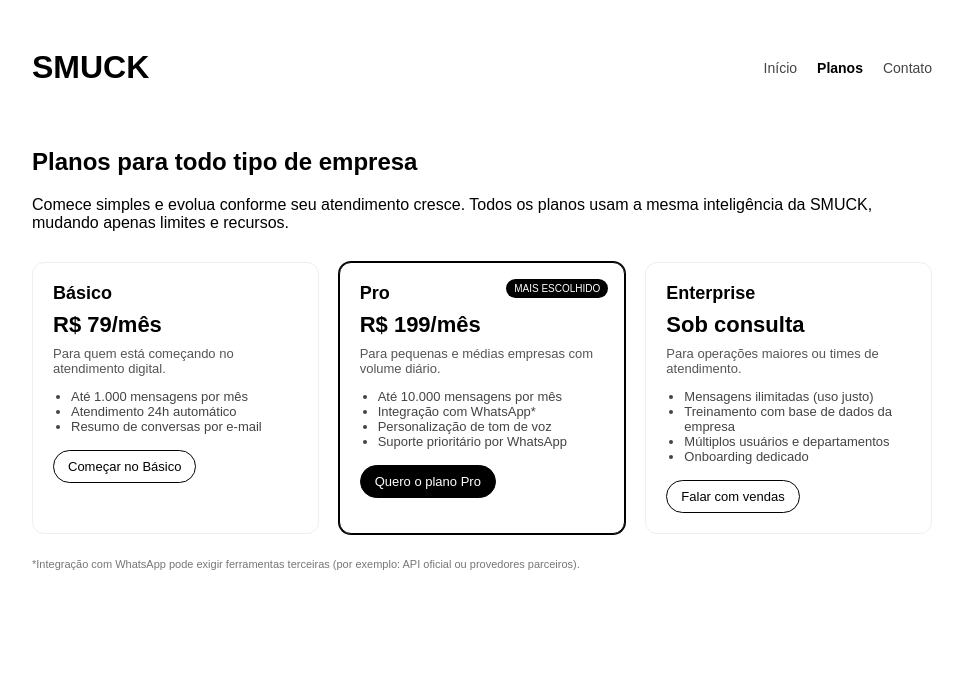
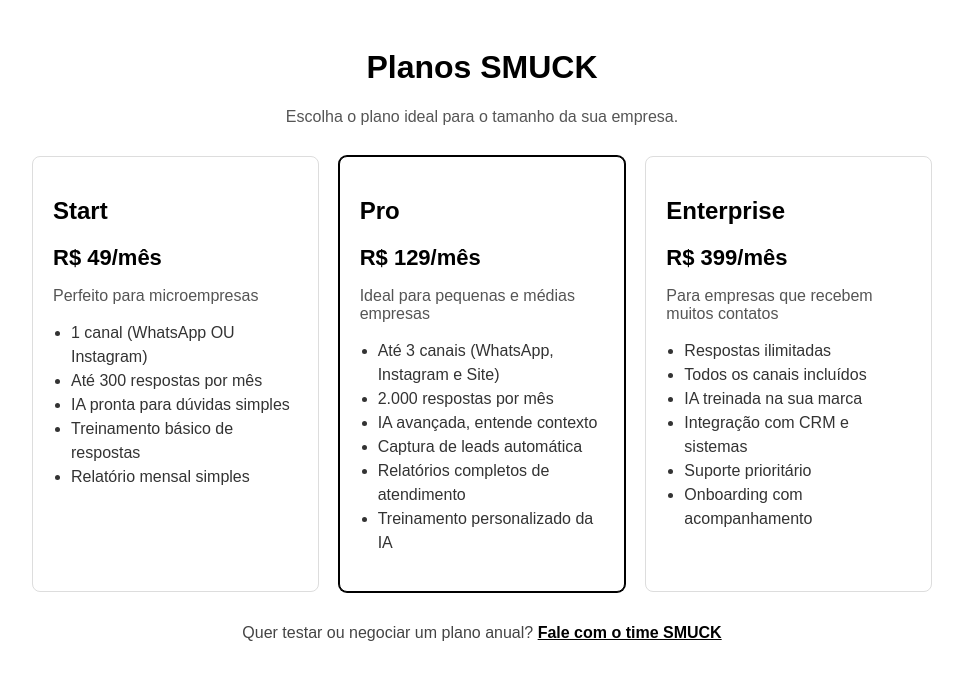
Before and after one commit to SMUCKcyr/SMUCK, a Next.js app: page /pricing in a window 1280 px wide. Shown: the top 680 px of the page, without its empty margins (158-1121 px from the left). Built offline with nearby package versions, Linux system fonts and the light colour scheme.

Commit message:
Update pricing.jsx

```diff
--- a/pages/pricing.jsx
+++ b/pages/pricing.jsx
@@ -2,69 +2,66 @@
   return (
     <div style={styles.container}>
       <header style={styles.header}>
-        <h1>SMUCK</h1>
-        <nav>
-          <a href="/" style={styles.link}>Início</a>
-          <a href="/pricing" style={styles.linkActive}>Planos</a>
-          <a href="/contact" style={styles.link}>Contato</a>
-        </nav>
+        <h1>Planos SMUCK</h1>
+        <p style={styles.subtitle}>
+          Escolha o plano ideal para o tamanho da sua empresa.
+        </p>
       </header>
 
-      <main>
-        <section style={styles.hero}>
-          <h2>Planos para todo tipo de empresa</h2>
-          <p>
-            Comece simples e evolua conforme seu atendimento cresce. Todos os planos
-            usam a mesma inteligência da SMUCK, mudando apenas limites e recursos.
-          </p>
+      <main style={styles.grid}>
+        {/* Plano Start */}
+        <section style={styles.card}>
+          <h2>Start</h2>
+          <p style={styles.price}>R$ 49/mês</p>
+          <p style={styles.tagline}>Perfeito para microempresas</p>
+          <ul style={styles.list}>
+            <li>1 canal (WhatsApp OU Instagram)</li>
+            <li>Até 300 respostas por mês</li>
+            <li>IA pronta para dúvidas simples</li>
+            <li>Treinamento básico de respostas</li>
+            <li>Relatório mensal simples</li>
+          </ul>
         </section>
 
-        <section style={styles.grid}>
-          <div style={styles.card}>
-            <h3 style={styles.planName}>Básico</h3>
-            <p style={styles.price}>R$ 79/mês</p>
-            <p style={styles.subtitle}>Para quem está começando no atendimento digital.</p>
-            <ul style={styles.list}>
-              <li>Até 1.000 mensagens por mês</li>
-              <li>Atendimento 24h automático</li>
-              <li>Resumo de conversas por e-mail</li>
-            </ul>
-            <a href="/contact" style={styles.button}>Começar no Básico</a>
-          </div>
-
-          <div style={{ ...styles.card, ...styles.cardHighlight }}>
-            <div style={styles.badge}>Mais escolhido</div>
-            <h3 style={styles.planName}>Pro</h3>
-            <p style={styles.price}>R$ 199/mês</p>
-            <p style={styles.subtitle}>Para pequenas e médias empresas com volume diário.</p>
-            <ul style={styles.list}>
-              <li>Até 10.000 mensagens por mês</li>
-              <li>Integração com WhatsApp*</li>
-              <li>Personalização de tom de voz</li>
-              <li>Suporte prioritário por WhatsApp</li>
-            </ul>
-            <a href="/contact" style={styles.buttonPrimary}>Quero o plano Pro</a>
-          </div>
-
-          <div style={styles.card}>
-            <h3 style={styles.planName}>Enterprise</h3>
-            <p style={styles.price}>Sob consulta</p>
-            <p style={styles.subtitle}>Para operações maiores ou times de atendimento.</p>
-            <ul style={styles.list}>
-              <li>Mensagens ilimitadas (uso justo)</li>
-              <li>Treinamento com base de dados da empresa</li>
-              <li>Múltiplos usuários e departamentos</li>
-              <li>Onboarding dedicado</li>
-            </ul>
-            <a href="/contact" style={styles.button}>Falar com vendas</a>
-          </div>
+        {/* Plano Pro */}
+        <section style={{ ...styles.card, ...styles.cardHighlight }}>
+          <h2>Pro</h2>
+          <p style={styles.price}>R$ 129/mês</p>
+          <p style={styles.tagline}>Ideal para pequenas e médias empresas</p>
+          <ul style={styles.list}>
+            <li>Até 3 canais (WhatsApp, Instagram e Site)</li>
+            <li>2.000 respostas por mês</li>
+            <li>IA avançada, entende contexto</li>
+            <li>Captura de leads automática</li>
+            <li>Relatórios completos de atendimento</li>
+            <li>Treinamento personalizado da IA</li>
+          </ul>
         </section>
 
-        <p style={styles.obs}>
-          *Integração com WhatsApp pode exigir ferramentas terceiras (por exemplo: API oficial
-          ou provedores parceiros).
+        {/* Plano Enterprise */}
+        <section style={styles.card}>
+          <h2>Enterprise</h2>
+          <p style={styles.price}>R$ 399/mês</p>
+          <p style={styles.tagline}>Para empresas que recebem muitos contatos</p>
+          <ul style={styles.list}>
+            <li>Respostas ilimitadas</li>
+            <li>Todos os canais incluídos</li>
+            <li>IA treinada na sua marca</li>
+            <li>Integração com CRM e sistemas</li>
+            <li>Suporte prioritário</li>
+            <li>Onboarding com acompanhamento</li>
+          </ul>
+        </section>
+      </main>
+
+      <footer style={styles.footer}>
+        <p>
+          Quer testar ou negociar um plano anual?{" "}
+          <a href="/contact" style={styles.link}>
+            Fale com o time SMUCK
+          </a>
         </p>
-      </main>
+      </footer>
     </div>
   );
 }
@@ -77,97 +74,50 @@
     margin: "0 auto",
   },
   header: {
-    display: "flex",
-    justifyContent: "space-between",
-    alignItems: "center",
-    marginBottom: 40,
+    textAlign: "center",
+    marginBottom: 30,
   },
-  link: {
-    marginLeft: 20,
-    textDecoration: "none",
-    color: "#444",
-    fontSize: 14,
-  },
-  linkActive: {
-    marginLeft: 20,
-    textDecoration: "none",
-    color: "#000",
-    fontWeight: "bold",
-    fontSize: 14,
-  },
-  hero: {
-    marginBottom: 30,
+  subtitle: {
+    color: "#555",
+    marginTop: 8,
   },
   grid: {
     display: "grid",
-    gridTemplateColumns: "repeat(auto-fit, minmax(240px, 1fr))",
     gap: 20,
-    marginTop: 10,
+    gridTemplateColumns: "repeat(auto-fit, minmax(260px, 1fr))",
   },
   card: {
-    border: "1px solid #eee",
-    borderRadius: 12,
+    border: "1px solid #ddd",
+    borderRadius: 8,
     padding: 20,
     backgroundColor: "#fff",
-    position: "relative",
   },
   cardHighlight: {
     borderColor: "#000",
     boxShadow: "0 0 0 1px #000",
   },
-  badge: {
-    position: "absolute",
-    top: 16,
-    right: 16,
-    backgroundColor: "#000",
-    color: "#fff",
-    fontSize: 10,
-    padding: "4px 8px",
-    borderRadius: 999,
-    textTransform: "uppercase",
-  },
-  planName: {
-    margin: "0 0 8px 0",
-    fontSize: 18,
-  },
   price: {
-    margin: "0 0 8px 0",
     fontSize: 22,
     fontWeight: "bold",
+    margin: "8px 0",
   },
-  subtitle: {
-    margin: "0 0 12px 0",
-    fontSize: 13,
+  tagline: {
     color: "#555",
+    marginBottom: 12,
   },
   list: {
     paddingLeft: 18,
-    marginBottom: 16,
-    fontSize: 13,
+    lineHeight: 1.5,
+    color: "#333",
+  },
+  footer: {
+    marginTop: 32,
+    textAlign: "center",
     color: "#444",
   },
-  button: {
-    display: "inline-block",
-    textDecoration: "none",
-    border: "1px solid #000",
-    padding: "8px 14px",
-    borderRadius: 999,
-    fontSize: 13,
+  link: {
     color: "#000",
-  },
-  buttonPrimary: {
-    display: "inline-block",
-    textDecoration: "none",
-    borderRadius: 999,
-    padding: "8px 14px",
-    fontSize: 13,
-    backgroundColor: "#000",
-    color: "#fff",
-    border: "1px solid #000",
-  },
-  obs: {
-    marginTop: 24,
-    fontSize: 11,
-    color: "#777",
+    textDecoration: "underline",
+    fontWeight: "bold",
   },
 };
```
